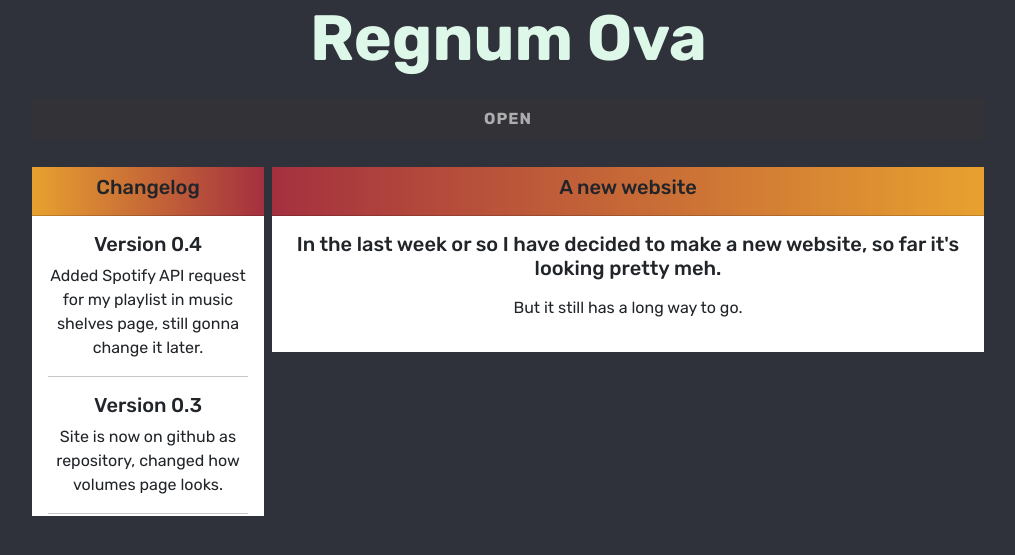
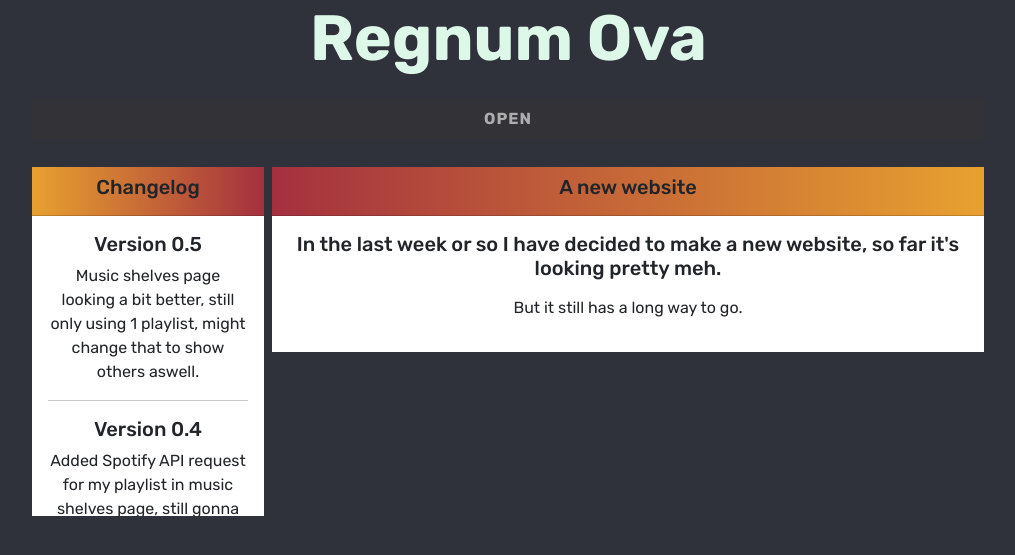
Before and after one commit to steve-cronje/egg-kingdom, a Django app: page / in a window 1280 px wide. Shown: the top 555 px of the page, without its empty margins (132-1147 px from the left). Run offline with Django 4.2, Linux system fonts and the light colour scheme; some libraries are stand-ins or nearby versions.

Commit message:
slight changes

```diff
--- a/music/api.py
+++ b/music/api.py
@@ -28,6 +28,7 @@ def get_user_playlist():
             artist_names = ''
             for x in artists:
                 artist_names += x['name']+', '
+            artist_names = artist_names[:(len(artist_names)-2):]
         else:
             artist_names = artists[0]['name']
         album = ''
--- a/templates/homebase/home.html
+++ b/templates/homebase/home.html
@@ -8,6 +8,9 @@
                     <h5>Changelog</h5>
                 </div>
                 <div class="card-body text-center overflow-auto changelog-card">
+                    <p class="h5">Version 0.5</p>
+                    <p>Music shelves page looking a bit better, still only using 1 playlist, might change that to show others aswell.</p>
+                    <hr>
                     <p class="h5">Version 0.4</p>
                     <p>Added Spotify API request for my playlist in music shelves page, still gonna change it later.</p>
                     <hr>
```
